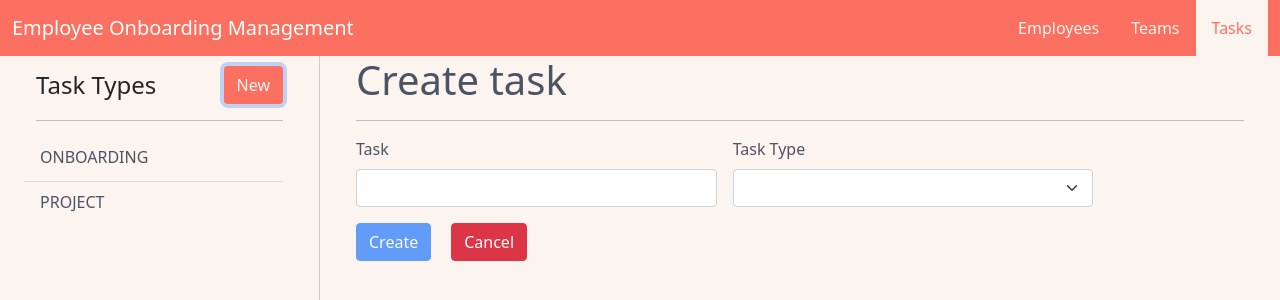
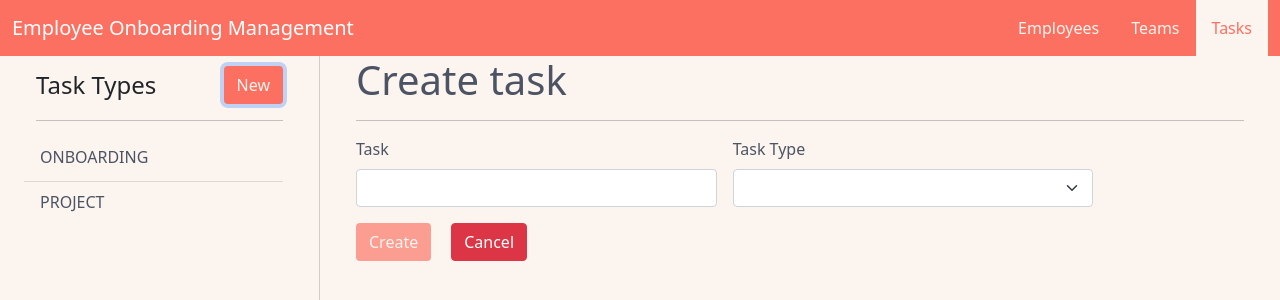
Before and after one commit to Saad-Shaikh/EmployeeOnboardingManagement-UI, an Angular app: page /tasks in a window 1280 px wide. Both pictures are taken after a click on the button "New". Shown: the top 300 px of the page. Built offline with nearby package versions, Linux system fonts and the light colour scheme.

Commit message:
[ON-122] feat: update styles of components

```diff
--- a/src/app/components/task-create/task-create.component.html
+++ b/src/app/components/task-create/task-create.component.html
@@ -16,7 +16,7 @@
             <span class="help-block" *ngIf="!taskType.valid && taskType.touched">Please select a task type!</span>
         </div>
         <div class="col-12">
-            <button type="submit" class="btn btn-primary" style="margin-right: 20px;"
+            <button type="submit" class="btn btn-pastel-orange" style="margin-right: 20px;"
                 [disabled]="!taskCreateForm.valid">Create</button>
             <button type="button" class="btn btn-danger" (click)="createCancelled.emit();">Cancel</button>
         </div>
--- a/src/app/components/team-create/team-create.component.html
+++ b/src/app/components/team-create/team-create.component.html
@@ -8,7 +8,7 @@
             <span class="help-block" *ngIf="!name.valid && name.touched">Please enter a valid Name!</span>
         </div>
         <div class="col-12">
-            <button type="submit" class="btn btn-primary" style="margin-right: 20px;"
+            <button type="submit" class="btn btn-pastel-orange" style="margin-right: 20px;"
                 [disabled]="!teamCreateForm.valid">Create</button>
             <button type="button" class="btn btn-danger" (click)="createCancelled.emit();">Cancel</button>
         </div>
--- a/src/app/components/team-edit/team-edit.component.html
+++ b/src/app/components/team-edit/team-edit.component.html
@@ -13,7 +13,7 @@
             <span class="help-block" *ngIf="employees.length == 0">No employees left to add!</span>
         </div>
         <div class="col-12">
-            <button type="submit" class="btn btn-primary" style="margin-right: 20px;"
+            <button type="submit" class="btn btn-pastel-orange" style="margin-right: 20px;"
                 [disabled]="employees.length == 0">Add</button>
             <button type="button" class="btn btn-danger" (click)="addClosed.emit()">Close</button>
         </div>
```
